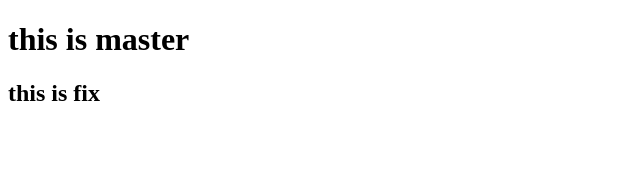
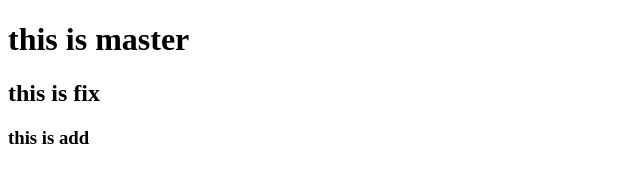
Before and after one commit to jy1050672433/gittext, a plain HTML site: page index.html in a window 1280 px wide. Shown: the whole page, without its empty margins (0-640 px from the left). Drawn offline with Linux system fonts and the light colour scheme.

Commit message:
第三次修改

```diff
--- a/index.html
+++ b/index.html
@@ -8,5 +8,6 @@
 <body>
     <h1>this is master</h1>
     <h2>this is fix</h2>
+    <h3>this is add</h3>
 </body>
 </html>
```
